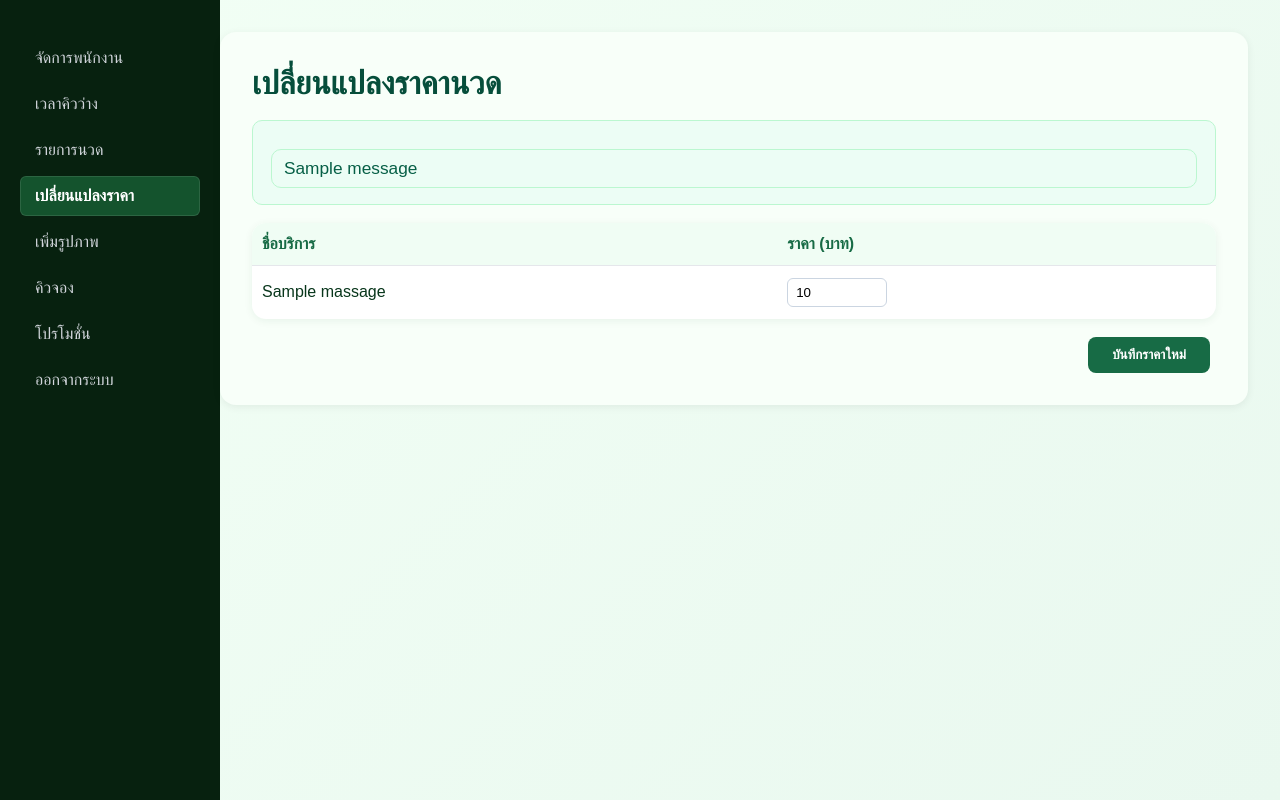
After one commit to Palmmy1718/DSSI-68, a Django app: page /massage-admin/price/ in a window 1280 px wide. The commit adds this page. Run offline with Django 5.2, Linux system fonts and the light colour scheme; a user stored in the database is signed in; tables that the repository leaves empty hold one stand-in row (values such as "Sample post"); one stand-in notice (Sample message) is shown.

Commit message:
งาน15

```diff
--- a/main/templates/main/admin_base.html
+++ b/main/templates/main/admin_base.html
@@ -91,7 +91,8 @@
       <nav class="nav">
         <a href="{% url 'employee_list' %}" class="{% if 'employee' in request.path %}active{% endif %}">จัดการพนักงาน</a>
         <a href="{% url 'employee_availability_list' %}" class="{% if 'availability' in request.path %}active{% endif %}">เวลาคิวว่าง</a>
-        <a href="{% url 'massage_admin' %}" class="{% if 'massage-admin' in request.path %}active{% endif %}">รายการนวด</a>
+        <a href="{% url 'massage_admin' %}" class="{% if 'massage-admin' in request.path and not 'price' in request.path %}active{% endif %}">รายการนวด</a>
+        <a href="{% url 'massage_admin_price' %}" class="{% if 'massage-admin/price' in request.path %}active{% endif %}">เปลี่ยนแปลงราคา</a>
         <a href="{% url 'gallery_crud' %}" class="{% if 'gallery' in request.path %}active{% endif %}">เพิ่มรูปภาพ</a>
         <a href="{% url 'admin_bookings' %}" class="{% if 'bookings/admin' in request.path %}active{% endif %}">คิวจอง</a>
         <a href="{% url 'admin_promotion_list' %}" class="{% if 'promotions-admin' in request.path %}active{% endif %}">โปรโมชั่น</a>
--- a/main/templates/main/massage_admin.html
+++ b/main/templates/main/massage_admin.html
@@ -243,10 +243,12 @@
 
 <div class="page">
 
+
   <div class="page-header">
     <h1>จัดการรายการนวด</h1>
-    <div>
+    <div style="display: flex; gap: 10px;">
       <a class="btn-add" href="{% url 'massage_admin' %}?add=1">+ เพิ่มรายการนวด</a>
+      <a class="btn-add" style="background:#176B45; color:#fff;" href="{% url 'massage_admin_price' %}">เปลี่ยนแปลงราคา</a>
     </div>
   </div>
 
--- /dev/null
+++ b/main/templates/main/massage_admin_price.html
@@ -0,0 +1,99 @@
+{% extends 'main/admin_base.html' %}
+{% load static %}
+
+{% block title %}เปลี่ยนแปลงราคานวด{% endblock %}
+
+{% block content %}
+<style>
+  .page-header {
+    display: flex;
+    justify-content: space-between;
+    align-items: center;
+    gap: 12px;
+    margin-bottom: 18px;
+  }
+  .page-header h1 {
+    margin: 0;
+    color: #064e3b;
+    font-size: 2rem;
+    line-height: 1.2;
+  }
+  .price-form-table {
+    width: 100%;
+    border-collapse: collapse;
+    background: #fff;
+    border-radius: 14px;
+    overflow: hidden;
+    box-shadow: 0 2px 8px rgba(20,83,45,0.07);
+  }
+  .price-form-table th, .price-form-table td {
+    padding: 12px 10px;
+    border-bottom: 1px solid #e5e7eb;
+    text-align: left;
+  }
+  .price-form-table th {
+    background: #f0fdf4;
+    color: #176B45;
+    font-weight: 700;
+  }
+  .price-form-table tr:last-child td {
+    border-bottom: none;
+  }
+  .form-actions {
+    display: flex;
+    gap: 10px;
+    justify-content: flex-end;
+    margin-top: 18px;
+  }
+  .btn-save {
+    background: #176B45;
+    color: #fff;
+    padding: 10px 24px;
+    border-radius: 8px;
+    border: none;
+    font-weight: bold;
+    cursor: pointer;
+    transition: background 0.2s;
+  }
+  .btn-save:hover {
+    background: #218c5a;
+  }
+</style>
+
+<div class="page">
+  <div class="page-header">
+    <h1>เปลี่ยนแปลงราคานวด</h1>
+  </div>
+  {% if messages %}
+    {% for message in messages %}
+      <div class="notice {% if message.tags %}{{ message.tags }}{% endif %}">
+        <p class="msg">{{ message }}</p>
+      </div>
+    {% endfor %}
+  {% endif %}
+  <form method="post" action="">
+    {% csrf_token %}
+    <table class="price-form-table">
+      <thead>
+        <tr>
+          <th>ชื่อบริการ</th>
+          <th>ราคา (บาท)</th>
+        </tr>
+      </thead>
+      <tbody>
+        {% for m in massages %}
+        <tr>
+          <td>{{ m.name }}</td>
+          <td>
+            <input type="number" name="price_{{ m.id }}" value="{{ m.price }}" min="0" style="width:100px; padding:6px 8px; border-radius:6px; border:1px solid #cbd5e1;">
+          </td>
+        </tr>
+        {% endfor %}
+      </tbody>
+    </table>
+    <div class="form-actions">
+      <button class="btn-save" type="submit">บันทึกราคาใหม่</button>
+    </div>
+  </form>
+</div>
+{% endblock %}
--- a/main/urls.py
+++ b/main/urls.py
@@ -3,6 +3,7 @@ from . import views
 
 urlpatterns = [
     path('massage-admin/', views.massage_admin_view, name='massage_admin'),
+    path('massage-admin/price/', views.massage_admin_price, name='massage_admin_price'),
     path('massages/<int:pk>/edit/', views.massage_edit, name='massage_edit'),
     path('massages/<int:pk>/delete/', views.massage_delete, name='massage_delete'),
 
--- a/main/views.py
+++ b/main/views.py
@@ -124,6 +124,27 @@ def massage_delete(request, pk):
     messages.success(request, 'ลบรายการเรียบร้อย')
     return redirect('massage_admin')
 
+@login_required
+def massage_admin_price(request):
+    massages = Massage.objects.all().order_by('name')
+    if request.method == 'POST':
+        updated = 0
+        for m in massages:
+            price_val = request.POST.get(f'price_{m.id}')
+            try:
+                price = int(price_val)
+                if m.price != price:
+                    m.price = price
+                    m.save()
+                    updated += 1
+            except (TypeError, ValueError):
+                continue
+        if updated:
+            messages.success(request, f'อัปเดตราคา {updated} รายการเรียบร้อย')
+        else:
+            messages.info(request, 'ไม่มีการเปลี่ยนแปลงราคา')
+        return redirect('massage_admin_price')
+    return render(request, 'main/massage_admin_price.html', {'massages': massages})
 
 # ---------------------- 3. UTILITY FUNCTIONS ----------------------
 
```
